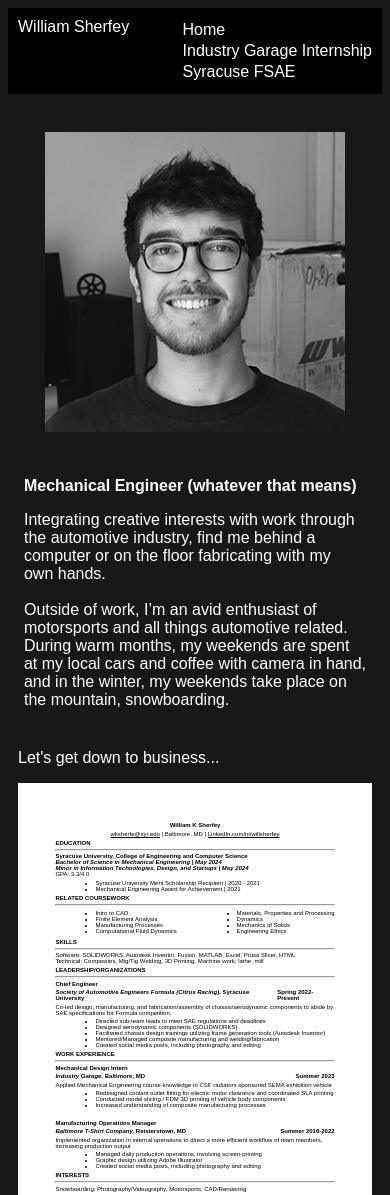
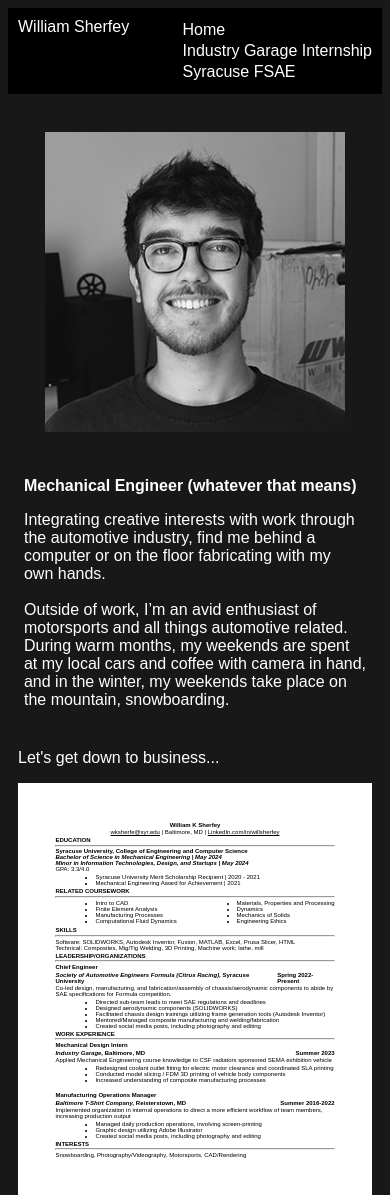
Before and after one commit to wksherfe-su/ist263, a plain HTML site: page finaldraft/index.html in a window 390 px wide. Shown: the top 1195 px of the page. Drawn offline with Linux system fonts and the light colour scheme.

Commit message:
Update index.html

```diff
--- a/finaldraft/index.html
+++ b/finaldraft/index.html
@@ -36,7 +36,7 @@
         .datesplit {display: flex;
             justify-content: space-between;}
             @media only screen and (max-width: 800px) {
-        .resume {font-size: 16%;}
+        .resume {font-size: 10%;}
         .intro {margin: 6px;
             padding: 8px;}
         .resume {padding: 10%;
```
